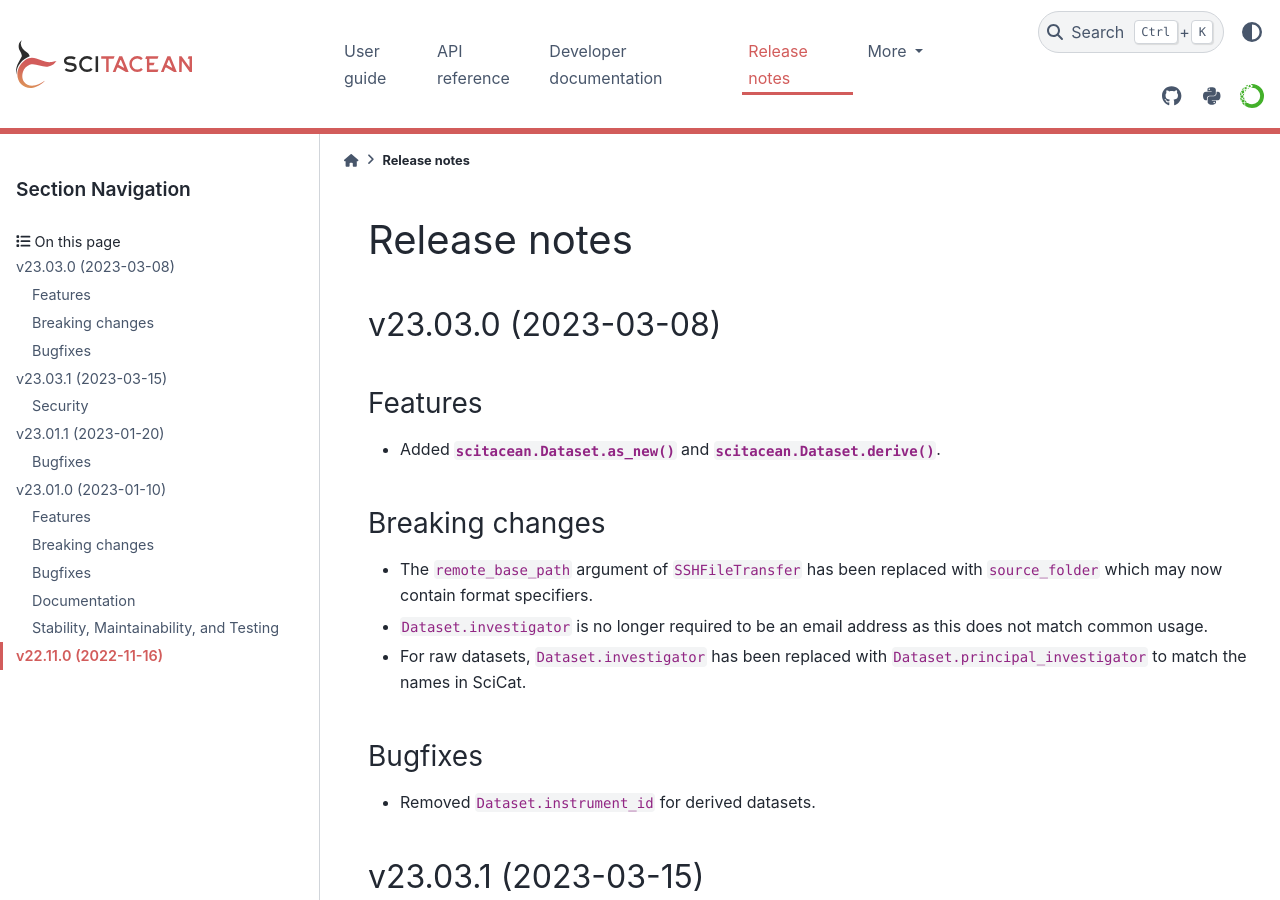
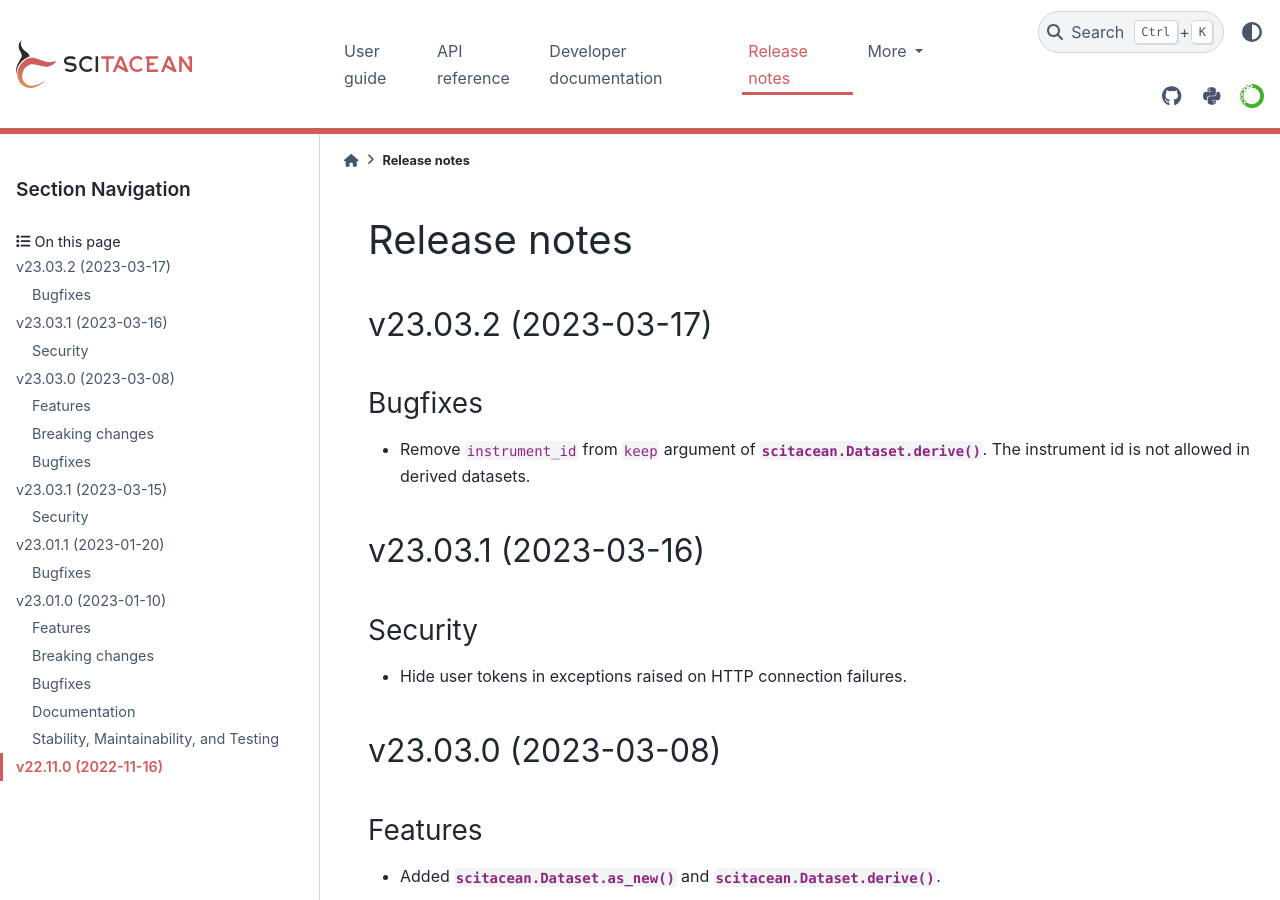
Before and after one commit to SciCatProject/scitacean, a Sphinx documentation site: the page built from docs/release-notes.rst, in a window 1280 px wide and 900 px high. Built offline with Sphinx 7.4.7 and the PyData theme 0.15.4, drawn with Linux system fonts in a browser that asks for light colours; the version number could not be read and is left out.

Commit message:
Remove instrument_id from keep arg

```diff
--- a/docs/release-notes.rst
+++ b/docs/release-notes.rst
@@ -10,6 +10,9 @@ Release notes
 
    vYY.0M.MICRO (Unreleased)
    -------------------------
+
+   Security
+   ~~~~~~~~
 
    Features
    ~~~~~~~~
@@ -28,6 +31,23 @@ Release notes
 
    Stability, Maintainability, and Testing
    ~~~~~~~~~~~~~~~~~~~~~~~~~~~~~~~~~~~~~~~
+
+v23.03.2 (2023-03-17)
+---------------------
+
+Bugfixes
+~~~~~~~~
+
+* Remove ``instrument_id`` from ``keep`` argument of :func:`scitacean.Dataset.derive`.
+  The instrument id is not allowed in derived datasets.
+
+v23.03.1 (2023-03-16)
+---------------------
+
+Security
+~~~~~~~~
+
+* Hide user tokens in exceptions raised on HTTP connection failures.
 
 v23.03.0 (2023-03-08)
 ---------------------
```
Also changed, not shown: 2 other files.
